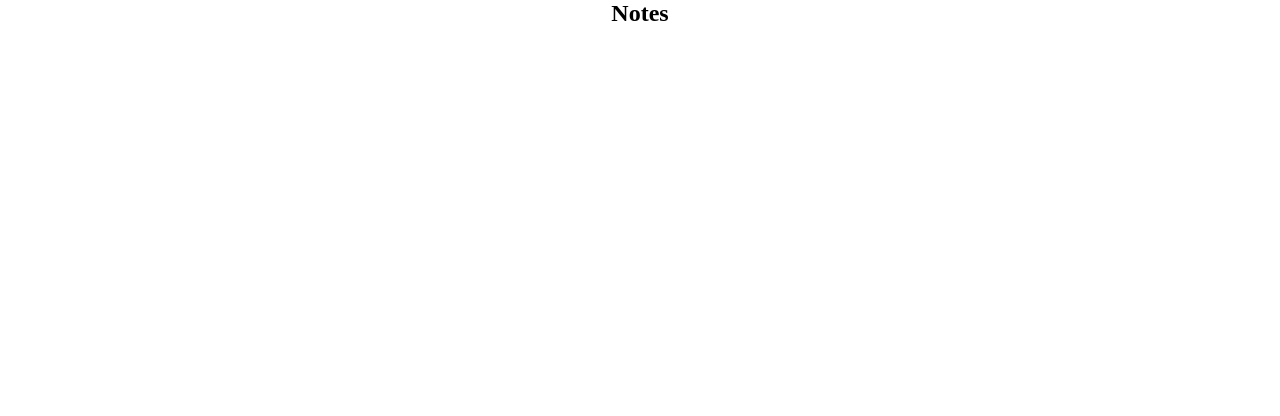
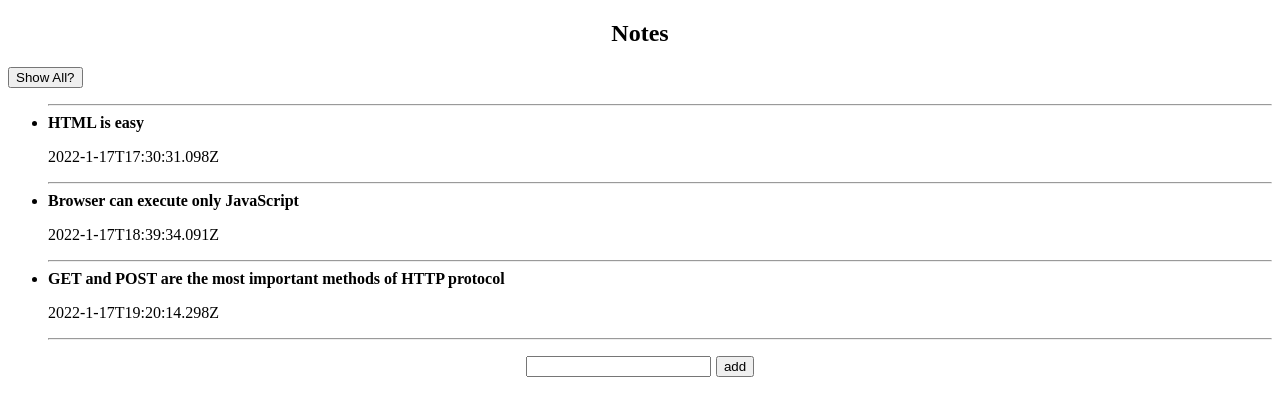
Before and after one commit to abhinna1/WebAPI_React_class, a React (Create React App) app: page / in a window 1280 px wide. Shown: the top 416 px of the page. Built offline with nearby package versions, Linux system fonts and the light colour scheme.

Commit message:
local db file created.

```diff
--- a/db.json
+++ b/db.js
@@ -1,5 +1,4 @@
-{
-  "notes": [
+  const notes = [
     {
       "id": 1,
       "content": "HTML is easy",
@@ -19,4 +18,3 @@
       "important": false
     }
   ]
-}
--- a/package.json
+++ b/package.json
@@ -6,6 +6,7 @@
     "@testing-library/jest-dom": "^5.16.5",
     "@testing-library/react": "^13.4.0",
     "@testing-library/user-event": "^13.5.0",
+    "axios": "^1.2.2",
     "react": "^18.2.0",
     "react-dom": "^18.2.0",
     "react-scripts": "5.0.1",
--- a/src/App.js
+++ b/src/App.js
@@ -1,11 +1,60 @@
 import ReviewCounter from "./Component/UseStateClass/ReviewCounter";
+import { useState } from "react";
+import { useEffect } from "react";
 
-function App() {
+function App(props) {
+  // Handle form submit.
+  const handleSubmit = (e) => {
+    e.preventDefault();
+    const note = {
+      id: notes.length + 1,
+      content: newNote,
+      date: new Date().toISOString(),
+      important: Math.random() < 0.5,
+    };
+    setNotes(notes.concat(note));
+    // notes.push(note)
+  };
 
+  // Handle change in form input.
+  const handleChange = (e) => {
+    console.log(e.target.value);
+    setNewNote(e.target.value);
+  };
+
+  const [notes, setNotes] = useState(props.notes);
+  const [newNote, setNewNote] = useState("");
+  const [showAll, setShowAll] = useState(true);
   return (
     <>
       <h2>Notes</h2>
-    </>  );
+      <button
+        onClick={() => {
+          setShowAll(!showAll);
+          // showAll ? notes: notes.filter()
+
+        }}
+      >
+        Show All?
+      </button>
+      <ul>
+        <hr />
+        {notes.map((note) => {
+          return (
+            <li key={note.id}>
+              <strong>{note.content}</strong>
+              <p>{note.date}</p>
+              <hr />
+            </li>
+          );
+        })}
+      </ul>
+      <form action="" onSubmit={handleSubmit}>
+        <input type="text" onChange={handleChange} />
+        <button>add</button>
+      </form>
+    </>
+  );
 }
 
 export default App;
--- a/src/index.css
+++ b/src/index.css
@@ -1,8 +1,19 @@
 *{
-  margin: 0;
-  padding: 0;
+  /* margin: 0; */
+  /* padding: 0; */
 }
 
 h2{
   text-align: center;
 }
+
+li{
+  /* list-style: circle; */
+  /* padding: 2rem 0; */
+}
+
+form{
+  display: flex;
+  justify-content: center;
+  column-gap: 5px;
+}
--- a/src/index.js
+++ b/src/index.js
@@ -5,10 +5,28 @@ import App from './App';
 // import reportWebVitals from './reportWebVitals';
 
 const root = ReactDOM.createRoot(document.getElementById('root'));
+const notes = [
+  {
+    id: 1,
+    content: "HTML is easy",
+    date: "2022-1-17T17:30:31.098Z",
+    important: true,
+  },
+  {
+    id: 2,
+    content: "Browser can execute only JavaScript",
+    date: "2022-1-17T18:39:34.091Z",
+    important: false,
+  },
+  {
+    id: 3,
+    content: "GET and POST are the most important methods of HTTP protocol",
+    date: "2022-1-17T19:20:14.298Z",
+    important: false,
+  },
+];
 root.render(
-  <React.StrictMode>
-    <App />
-  </React.StrictMode>
+    <App notes={notes}/>
 );
 
 // If you want to start measuring performance in your app, pass a function
```
Also changed, not shown: 1 other file (tests, documents, lock files or other folders).
